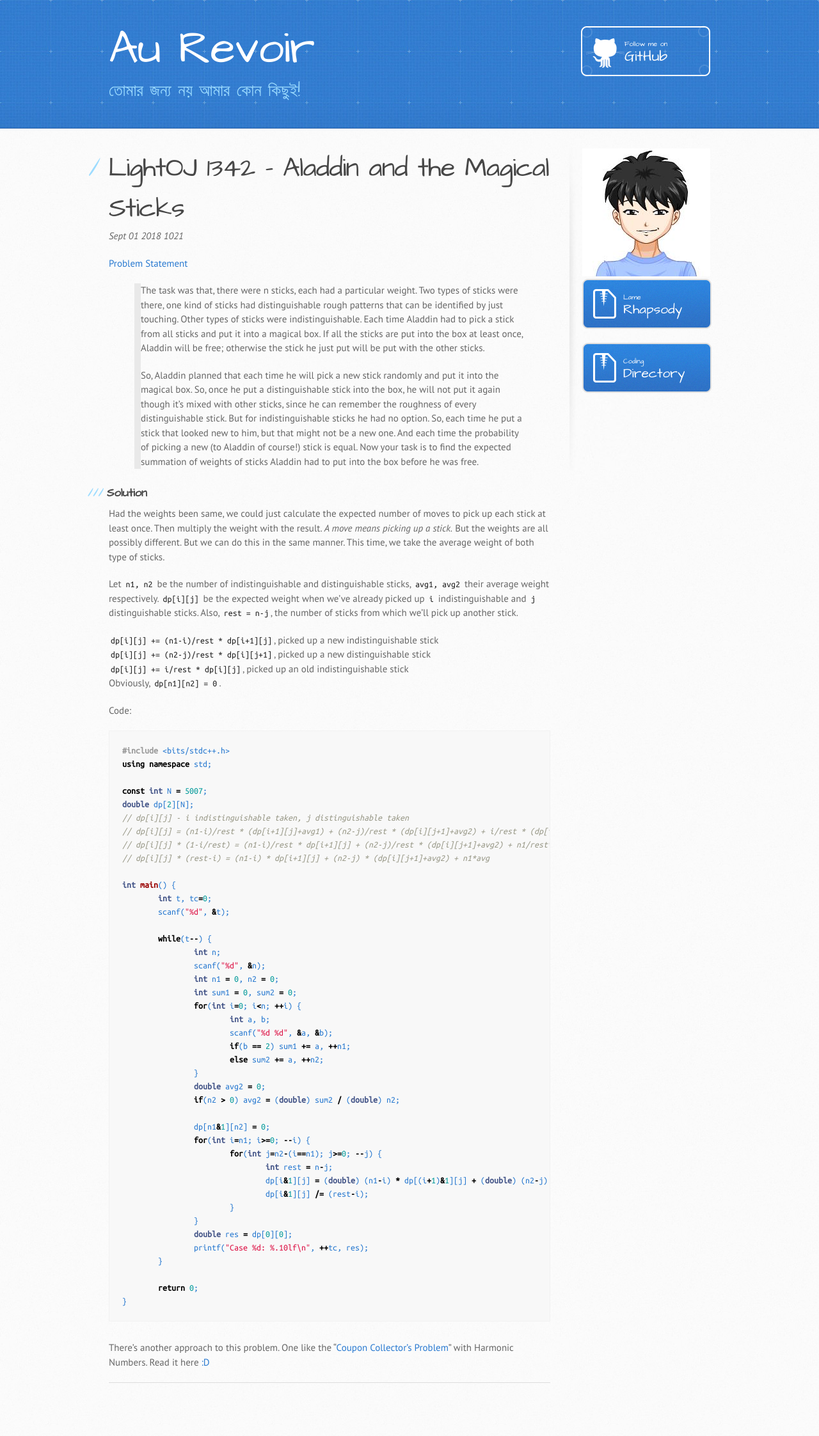
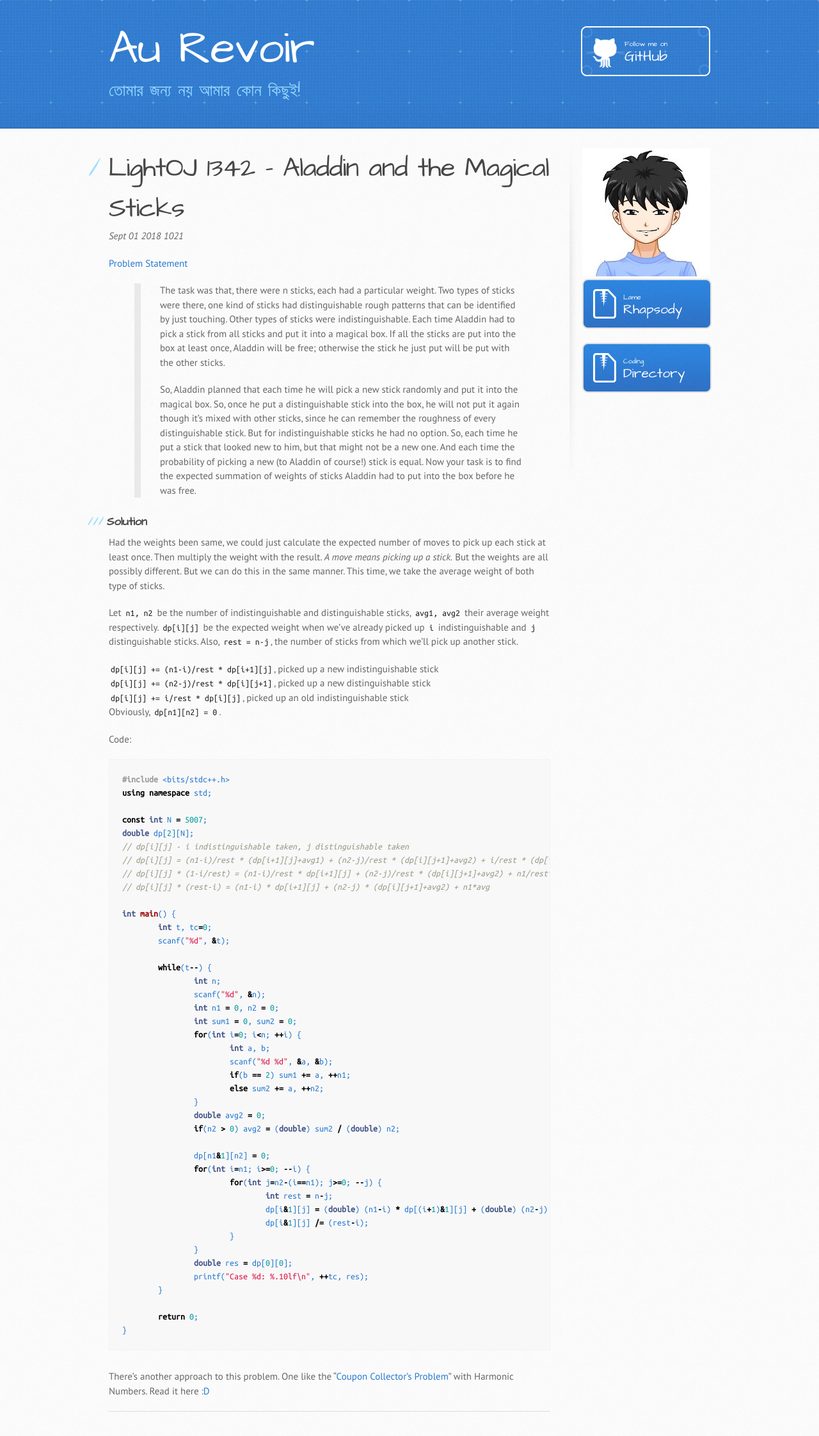
Before and after one commit to rebornplusplus/rebornplusplus.github.io, a Jekyll site: the page built from codir/lo-1342-aladdin-and-the-magical-sticks.md, in a window 1280 px wide. Shown: the whole page at 64% size. Built offline with Jekyll 4.4.1, drawn with Linux system fonts in a browser that asks for light colours; some web fonts are replaced; comment, search, counter and statistics services are not loaded; our own code applies the rules of GitHub Pages for plain Markdown files; before the commit the page ends 2200 px from its top, so only the background shows below that.

Commit message:
Update jekyll-theme-architect.scss

```diff
--- a/_sass/jekyll-theme-architect.scss
+++ b/_sass/jekyll-theme-architect.scss
@@ -300,8 +300,8 @@ p a {
 }
 
 blockquote {
-  // padding: 0 0 0 30px;
-  margin-bottom: 20px;
+  padding: 0 0 0 30px;
+//   margin-bottom: 20px;
   font-size: 15px;
   border-left: 10px solid #e9e9e9;
 }
```
